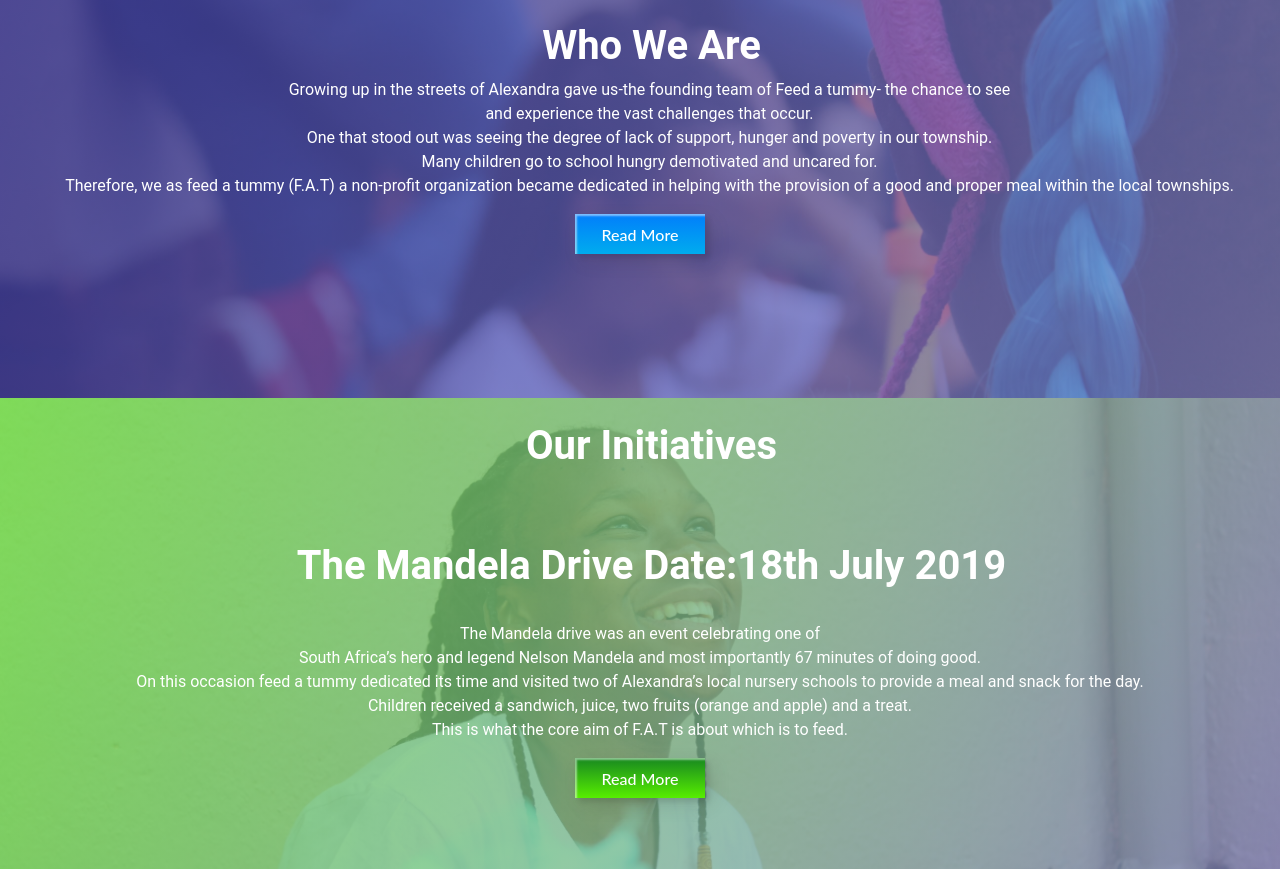
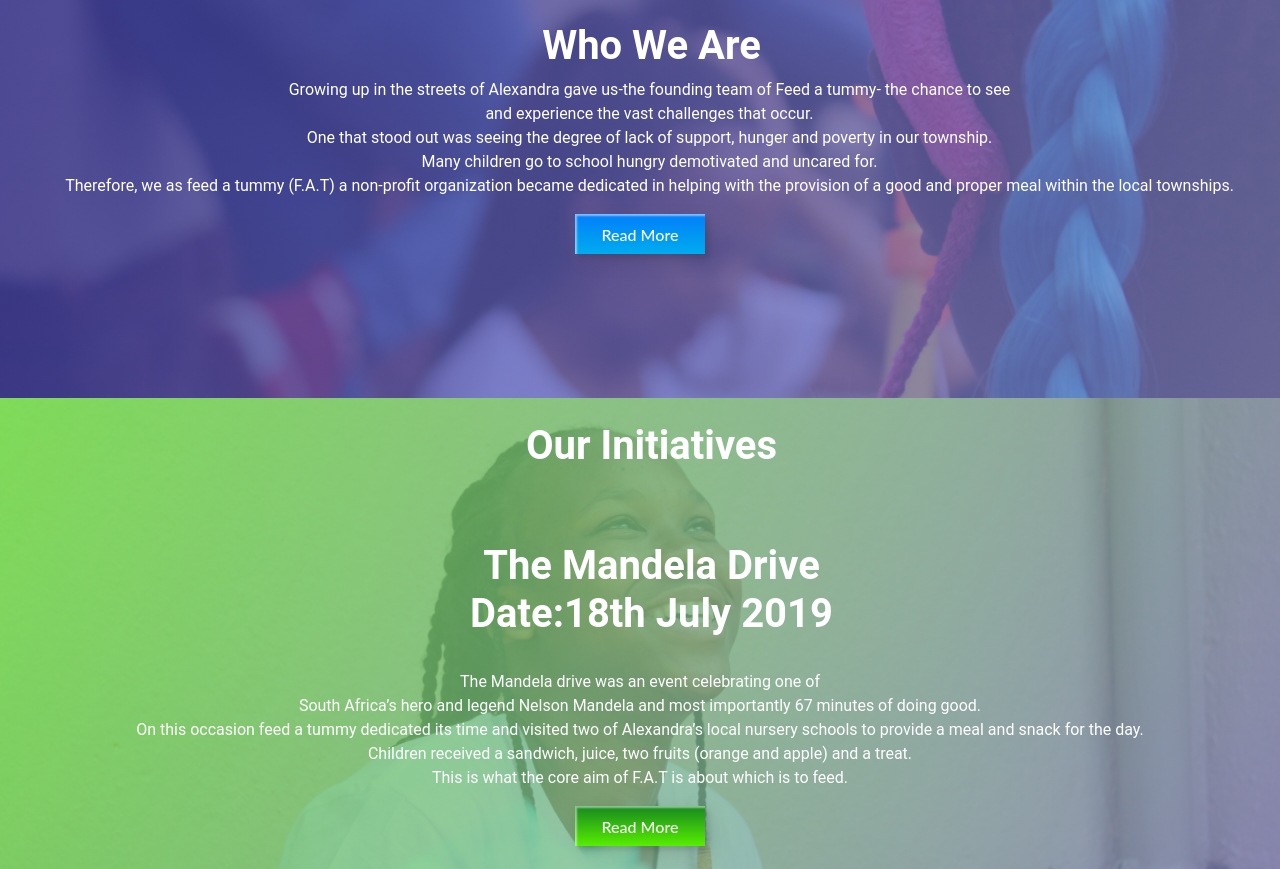
Before and after one commit to LuthandoMtengwane/FeedATummy, a website: page index.html in a window 1280 px wide. Shown: the part 858-1727 px from the top of the page. Drawn offline with nearby package versions, Linux system fonts and the light colour scheme.

Commit message:
index changes

```diff
--- a/index.html
+++ b/index.html
@@ -398,7 +398,7 @@ background: linear-gradient(0deg, rgb(87, 238, 0) 0%, rgb(23, 136, 32) 100%);
              <article class="texts">
 
                  <p class="info">
-                    <h1>The Mandela Drive  Date:18th July 2019</h1><br>
+                    <h1>The Mandela Drive <br> Date:18th July 2019</h1><br>
                     The Mandela drive was an event celebrating one of  <br> South Africa’s hero and legend
                     Nelson Mandela and most importantly 67 minutes of doing good. <br> On this occasion feed
                     a tummy dedicated its time and visited two of Alexandra’s local nursery schools to
```
